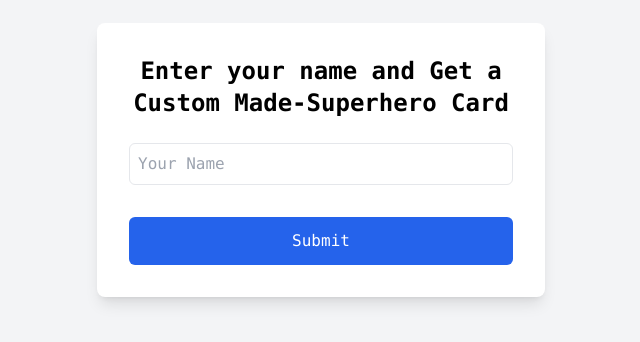
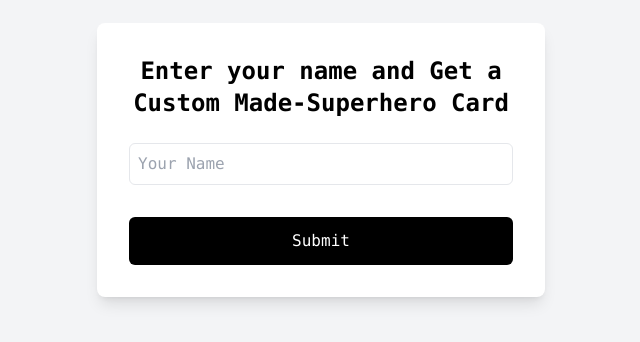
Before and after one commit to pushparajwastaken/card-generator, a React (Vite) app: page / in a window 1280 px wide. Shown: the part 240-582 px from the top of the page, without its empty margins (319-959 px from the left). Built offline with nearby package versions, Linux system fonts and the light colour scheme.

Commit message:
Change button color to black with hover effect

```diff
--- a/src/Components/Input/Input.jsx
+++ b/src/Components/Input/Input.jsx
@@ -36,9 +36,9 @@ const Input = () => {
           <button
             type="submit"
             className="  w-full
-            bg-blue-600 text-white py-3
+            bg-black  hover:bg-neutral-500 text-white py-3
             rounded-md
-            hover:bg-blue-700
+
             transition"
             onSubmit={handleSubmit}
           >
```
